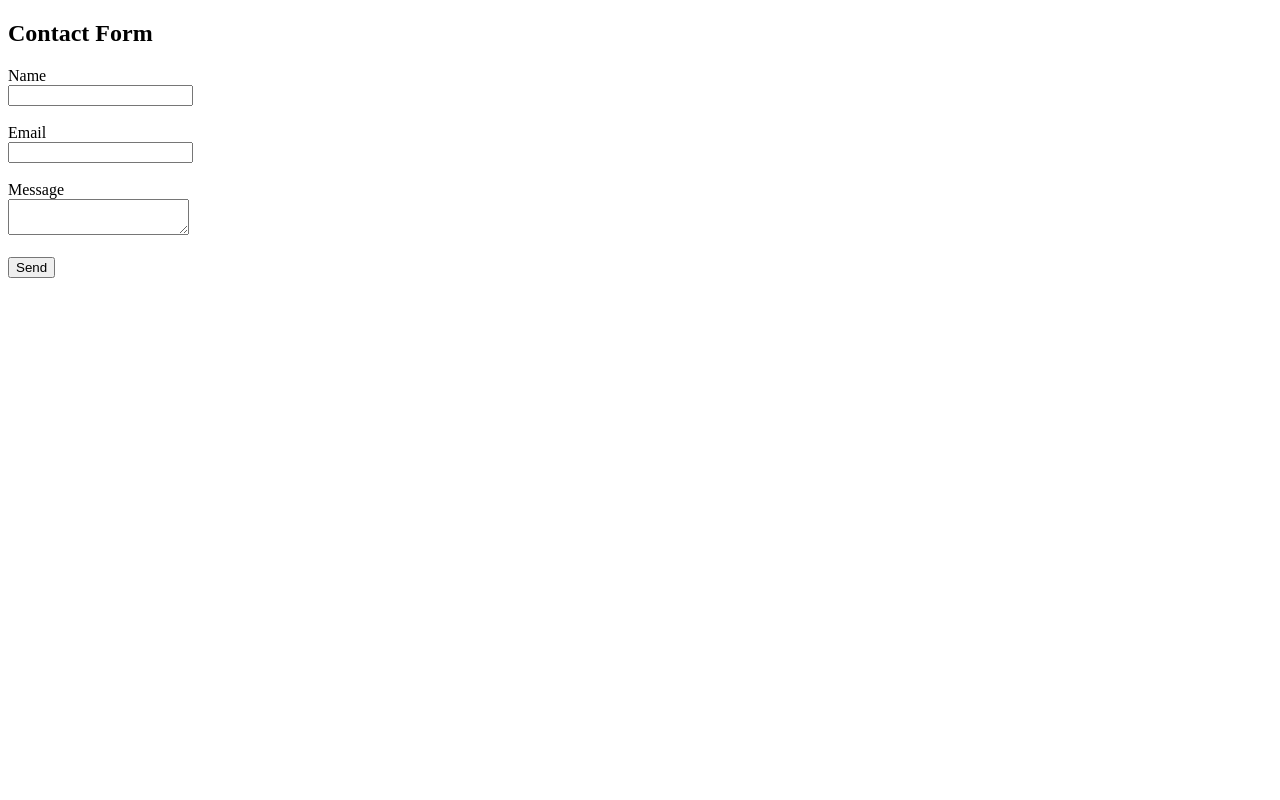
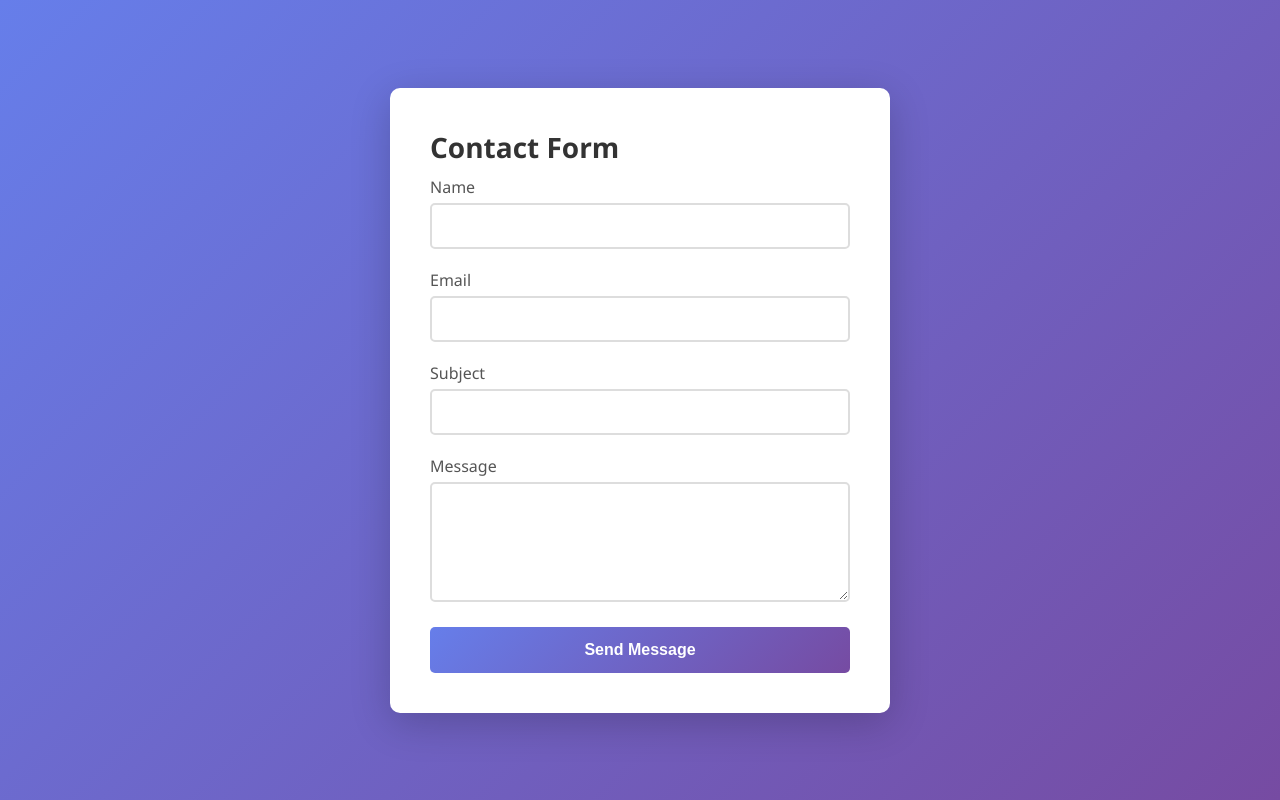
Before and after one commit to shaxa-desing/Telegramga-Xabar-yuborish, a plain HTML site: page index.html in a window 1280 px wide. Drawn offline with nearby package versions, Linux system fonts and the light colour scheme.

Commit message:
Update index.html

```diff
--- a/index.html
+++ b/index.html
@@ -2,21 +2,205 @@
 <html lang="en">
 <head>
     <meta charset="UTF-8">
+    <meta name="viewport" content="width=device-width, initial-scale=1.0">
     <title>Contact Form</title>
+    <style>
+        * {
+            margin: 0;
+            padding: 0;
+            box-sizing: border-box;
+        }
+
+        body {
+            font-family: 'Segoe UI', Tahoma, Geneva, Verdana, sans-serif;
+            background: linear-gradient(135deg, #667eea 0%, #764ba2 100%);
+            min-height: 100vh;
+            display: flex;
+            justify-content: center;
+            align-items: center;
+            padding: 20px;
+        }
+
+        .container {
+            background: white;
+            padding: 40px;
+            border-radius: 10px;
+            box-shadow: 0 10px 40px rgba(0,0,0,0.2);
+            max-width: 500px;
+            width: 100%;
+        }
+
+        h1 {
+            color: #333;
+            margin-bottom: 10px;
+            font-size: 28px;
+        }
+
+        .setup-note {
+            background: #fff3cd;
+            border-left: 4px solid #ffc107;
+            padding: 12px;
+            margin-bottom: 20px;
+            font-size: 14px;
+            color: #856404;
+        }
+
+        .form-group {
+            margin-bottom: 20px;
+        }
+
+        label {
+            display: block;
+            margin-bottom: 5px;
+            color: #555;
+            font-weight: 500;
+        }
+
+        input, textarea {
+            width: 100%;
+            padding: 12px;
+            border: 2px solid #ddd;
+            border-radius: 5px;
+            font-size: 16px;
+            transition: border-color 0.3s;
+        }
+
+        input:focus, textarea:focus {
+            outline: none;
+            border-color: #667eea;
+        }
+
+        textarea {
+            resize: vertical;
+            min-height: 120px;
+        }
+
+        button {
+            width: 100%;
+            padding: 14px;
+            background: linear-gradient(135deg, #667eea 0%, #764ba2 100%);
+            color: white;
+            border: none;
+            border-radius: 5px;
+            font-size: 16px;
+            font-weight: 600;
+            cursor: pointer;
+            transition: transform 0.2s, box-shadow 0.2s;
+        }
+
+        button:hover {
+            transform: translateY(-2px);
+            box-shadow: 0 5px 20px rgba(102, 126, 234, 0.4);
+        }
+
+        button:active {
+            transform: translateY(0);
+        }
+
+        button:disabled {
+            opacity: 0.6;
+            cursor: not-allowed;
+        }
+
+        .message {
+            margin-top: 15px;
+            padding: 12px;
+            border-radius: 5px;
+            text-align: center;
+            display: none;
+        }
+
+        .message.success {
+            background: #d4edda;
+            color: #155724;
+            border: 1px solid #c3e6cb;
+        }
+
+        .message.error {
+            background: #f8d7da;
+            color: #721c24;
+            border: 1px solid #f5c6cb;
+        }
+    </style>
 </head>
 <body>
-    <h2>Contact Form</h2>
-    <form action="/send" method="POST">
-        <label>Name</label><br>
-        <input type="text" name="name" required><br><br>
+    <div class="container">
+        <h1>Contact Form</h1>
 
-        <label>Email</label><br>
-        <input type="email" name="email" required><br><br>
+        <!-- <div class="setup-note">
+            <strong>Setup Required:</strong> Sign up at <a href="https://www.emailjs.com" target="_blank">EmailJS.com</a>,
+            then replace YOUR_SERVICE_ID, YOUR_TEMPLATE_ID, and YOUR_PUBLIC_KEY in the code.
+        </div> -->
 
-        <label>Message</label><br>
-        <textarea name="message" required></textarea><br><br>
+        <form id="contactForm">
+            <div class="form-group">
+                <label for="name">Name</label>
+                <input type="text" id="name" name="name" required>
+            </div>
 
-        <button type="submit">Send</button>
-    </form>
+            <div class="form-group">
+                <label for="email">Email</label>
+                <input type="email" id="email" name="email" required>
+            </div>
+
+            <div class="form-group">
+                <label for="subject">Subject</label>
+                <input type="text" id="subject" name="subject" required>
+            </div>
+
+            <div class="form-group">
+                <label for="message">Message</label>
+                <textarea id="message" name="message" required></textarea>
+            </div>
+
+            <button type="submit" id="submitBtn">Send Message</button>
+        </form>
+
+        <div class="message" id="statusMessage"></div>
+    </div>
+
+    <script src="https://cdnjs.cloudflare.com/ajax/libs/emailjs-com/3.2.0/email.min.js"></script>
+    <script>
+        // Initialize EmailJS with your public key
+        emailjs.init('R3bRefHqkHVDgYnfE'); // Replace with your EmailJS public key
+
+        const form = document.getElementById('contactForm');
+        const submitBtn = document.getElementById('submitBtn');
+        const statusMessage = document.getElementById('statusMessage');
+
+        form.addEventListener('submit', function(e) {
+            e.preventDefault();
+
+            // Disable button and show loading state
+            submitBtn.disabled = true;
+            submitBtn.textContent = 'Sending...';
+            statusMessage.style.display = 'none';
+
+            // Send email using EmailJS
+            emailjs.sendForm('YOUR_SERVICE_ID', 'YOUR_TEMPLATE_ID', form)
+                .then(function(response) {
+                    console.log('SUCCESS!', response.status, response.text);
+                    showMessage('Message sent successfully!', 'success');
+                    form.reset();
+                }, function(error) {
+                    console.log('FAILED...', error);
+                    showMessage('Failed to send message. Please check your EmailJS setup.', 'error');
+                })
+                .finally(function() {
+                    submitBtn.disabled = false;
+                    submitBtn.textContent = 'Send Message';
+                });
+        });
+
+        function showMessage(text, type) {
+            statusMessage.textContent = text;
+            statusMessage.className = 'message ' + type;
+            statusMessage.style.display = 'block';
+
+            setTimeout(function() {
+                statusMessage.style.display = 'none';
+            }, 5000);
+        }
+    </script>
 </body>
 </html>
```
